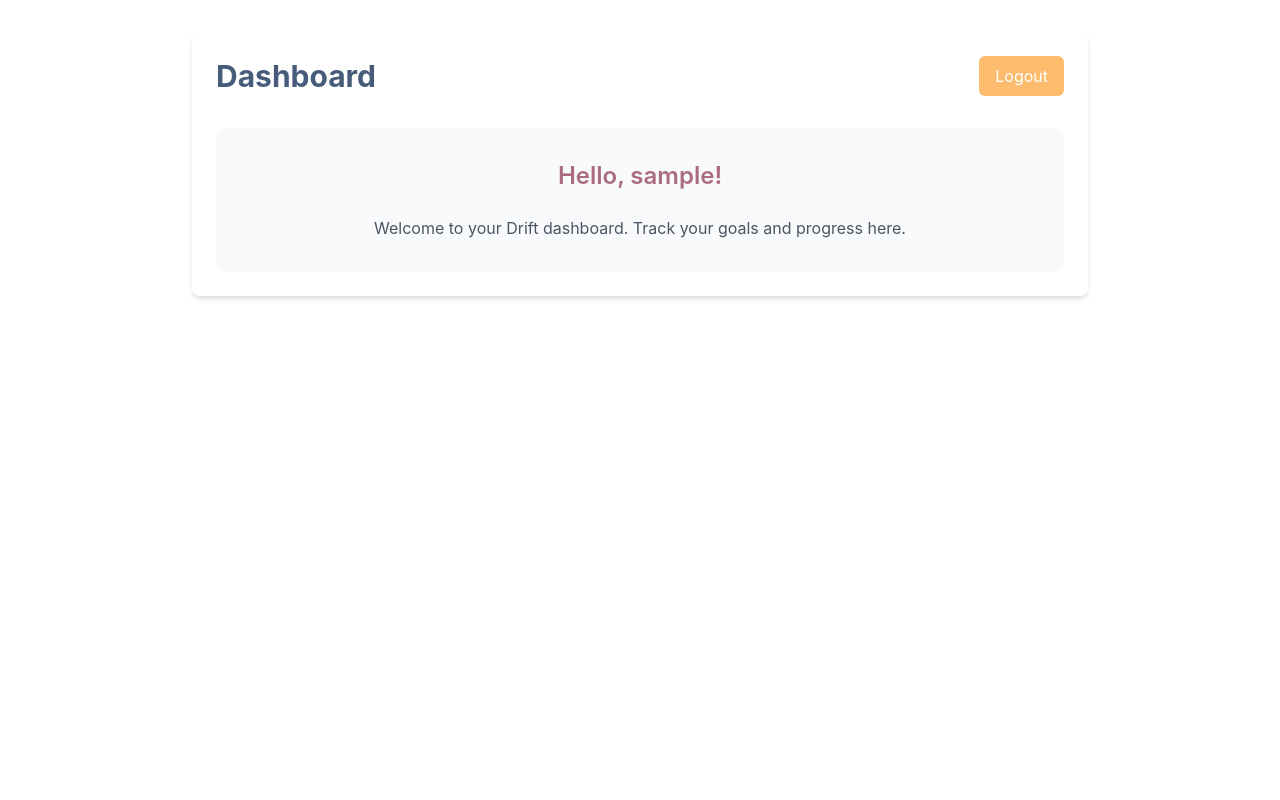
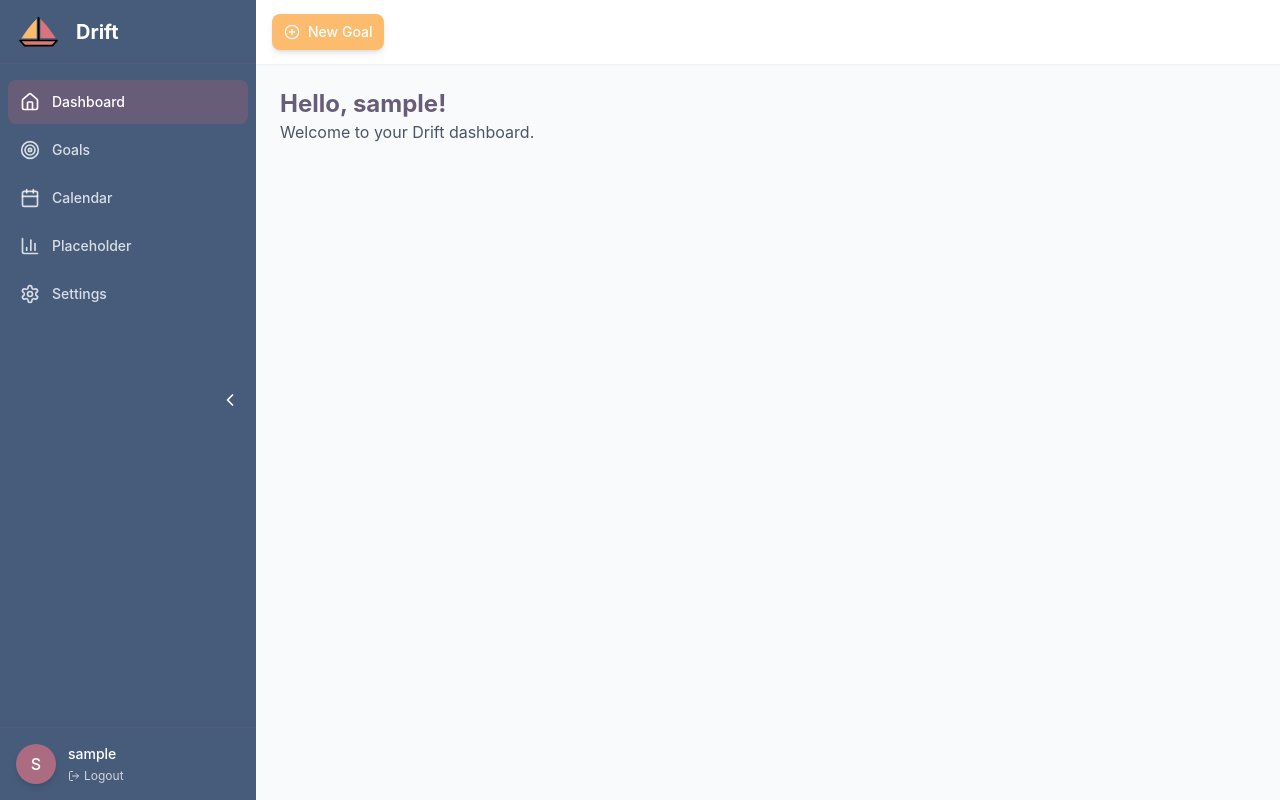
Before and after one commit to devsoc-unsw/trainee-steel-25t1, a React (Create React App) app in the folder drift/client/: page /dashboard in a window 1280 px wide. Built offline with nearby package versions, Linux system fonts and the light colour scheme; sample sign-in values are in the browser's storage.

Commit message:
updated dashboard page with sidebar and various pages the user can access

```diff
--- a/drift/client/src/App.tsx
+++ b/drift/client/src/App.tsx
@@ -3,7 +3,7 @@ import { BrowserRouter as Router, Routes, Route, Navigate } from 'react-router-d
 import Home from './components/Home';
 import Register from './components/auth/Register';
 import Login from './components/auth/Login';
-import Dashboard from './components/Dashboard';
+import Dashboard from './components/dashboard/Dashboard';
 
 const App: React.FC = () => {
   return (
@@ -12,7 +12,7 @@ const App: React.FC = () => {
         <Route path="/" element={<Home />} />
         <Route path="/register" element={<Register />} />
         <Route path="/login" element={<Login />} />
-        <Route path="/dashboard" element={<Dashboard />} />
+        <Route path="/dashboard/*" element={<Dashboard />} />
         <Route path="*" element={<Navigate to="/" replace />} />
       </Routes>
     </Router>
--- a/drift/client/src/components/Dashboard.tsx
+++ /dev/null
@@ -1,51 +0,0 @@
-import React, { useEffect, useState } from 'react';
-import { useNavigate } from 'react-router-dom';
-
-const Dashboard: React.FC = () => {
-  const [username, setUsername] = useState<string>('');
-  const navigate = useNavigate();
-
-  useEffect(() => {
-    // Check if user is logged in
-    const token = localStorage.getItem('userToken');
-    const name = localStorage.getItem('userName');
-
-    if (!token) {
-      navigate('/login');
-      return;
-    }
-
-    setUsername(name || 'User');
-  }, [navigate]);
-
-  const handleLogout = () => {
-    localStorage.removeItem('userToken');
-    localStorage.removeItem('userName');
-    navigate('/');
-  };
-
-  return (
-    <div className="max-w-4xl mx-auto my-8 p-6 bg-white rounded-lg shadow-md">
-      <div className="flex justify-between items-center mb-8">
-        <h1 className="text-3xl font-bold text-drift-blue">Dashboard</h1>
-        <button
-          onClick={handleLogout}
-          className="bg-drift-orange hover:bg-orange-600 text-white px-4 py-2 rounded-md transition-colors duration-200"
-        >
-          Logout
-        </button>
-      </div>
-
-      <div className="bg-gray-50 p-8 rounded-lg">
-        <h2 className="text-2xl font-semibold text-center text-drift-mauve mb-6">
-          Hello, {username}!
-        </h2>
-        <p className="text-center text-gray-600">
-          Welcome to your Drift dashboard. Track your goals and progress here.
-        </p>
-      </div>
-    </div>
-  );
-};
-
-export default Dashboard;
--- /dev/null
+++ b/drift/client/src/components/dashboard/CalendarPage.jsx
@@ -0,0 +1,3 @@
+import React from "react";
+const CalendarPage = () => <div className="text-drift-purple text-xl">Calendar Page</div>;
+export default CalendarPage;
--- /dev/null
+++ b/drift/client/src/components/dashboard/Dashboard.tsx
@@ -0,0 +1,163 @@
+import React, { useEffect, useState } from "react";
+import {
+  BarChart3,
+  Calendar,
+  ChevronLeft,
+  ChevronRight,
+  Home,
+  LogOut,
+  Menu,
+  PlusCircle,
+  Settings,
+  Target,
+  Users,
+} from "lucide-react";
+import DriftLogo from "../../assets/drift_logo.svg";
+import { Routes, Route, useNavigate, useLocation, Link } from "react-router-dom";
+
+import Goals from "./Goals";
+import CalendarPage from "./CalendarPage";
+import SettingsPage from "./SettingsPage";
+
+const Dashboard = () => {
+  const [username, setUsername] = useState("");
+  const [sidebarCollapsed, setSidebarCollapsed] = useState(false);
+  const [mobileMenuOpen, setMobileMenuOpen] = useState(false);
+  const navigate = useNavigate();
+  const location = useLocation();
+
+  useEffect(() => {
+    const token = localStorage.getItem("userToken");
+    const name = localStorage.getItem("userName");
+    if (!token) {
+      navigate("/login");
+      return;
+    }
+    setUsername(name || "User");
+    const savedSidebarState = localStorage.getItem("sidebarCollapsed");
+    if (savedSidebarState) setSidebarCollapsed(savedSidebarState === "true");
+    else setSidebarCollapsed(window.innerWidth < 768);
+
+    const handleResize = () => {
+      if (window.innerWidth < 768) setMobileMenuOpen(false);
+    };
+    window.addEventListener("resize", handleResize);
+    return () => window.removeEventListener("resize", handleResize);
+  }, [navigate]);
+
+  const handleLogout = () => {
+    localStorage.removeItem("userToken");
+    localStorage.removeItem("userName");
+    navigate("/");
+  };
+
+  const toggleSidebar = () => {
+    const newState = !sidebarCollapsed;
+    setSidebarCollapsed(newState);
+    localStorage.setItem("sidebarCollapsed", String(newState));
+  };
+
+  const toggleMobileMenu = () => setMobileMenuOpen(!mobileMenuOpen);
+
+  const navItems = [
+    { name: "Dashboard", icon: Home, path: "/dashboard" },
+    { name: "Goals", icon: Target, path: "/dashboard/goals" },
+    { name: "Calendar", icon: Calendar, path: "/dashboard/calendar" },
+    { name: "Placeholder", icon: BarChart3, path: "" },
+    { name: "Settings", icon: Settings, path: "/dashboard/settings" },
+  ];
+
+  return (
+    <div className="flex h-screen bg-gray-50">
+      <aside className={`fixed inset-y-0 left-0 z-20 flex flex-col bg-drift-blue transition-all duration-300 ease-in-out ${sidebarCollapsed ? "w-20" : "w-64"} ${mobileMenuOpen ? "translate-x-0" : "-translate-x-full md:translate-x-0"}`}>
+        <div className={`flex h-16 items-center ${sidebarCollapsed ? "justify-center" : "justify-between"} border-b border-drift-purple/30 px-4`}>
+          <div className="flex items-center space-x-3">
+            <img src={DriftLogo} alt="Drift logo" className="h-12 w-12" />
+            {!sidebarCollapsed && <span className="text-xl font-bold text-white">Drift</span>}
+          </div>
+          {!sidebarCollapsed && (
+            <button
+              onClick={toggleSidebar}
+              className="absolute right-3 top-1/2 -translate-y-1/2 rounded-md p-1 text-white hover:bg-drift-purple/30 transition-colors"
+            >
+              <ChevronLeft className="h-5 w-5" />
+            </button>
+          )}
+        </div>
+        {sidebarCollapsed && (
+          <button
+            onClick={toggleSidebar}
+            className="absolute -right-3 top-1/2 -translate-y-1/2 flex h-6 w-6 items-center justify-center rounded-full bg-drift-orange text-white shadow-md hover:bg-drift-pink transition-colors"
+          >
+            <ChevronRight className="h-4 w-4" />
+          </button>
+        )}
+        <nav className="flex-1 space-y-1 px-2 py-4">
+          {navItems.map((item) => (
+            <Link
+              key={item.name}
+              to={item.path}
+              className={`group flex items-center rounded-lg px-3 py-3 text-sm font-medium transition-all ${location.pathname === item.path ? "bg-drift-purple text-white" : "text-white/80 hover:bg-drift-purple/40 hover:text-white"} ${sidebarCollapsed ? "justify-center" : ""}`}
+            >
+              <item.icon className={`h-5 w-5 ${sidebarCollapsed ? "" : "mr-3"}`} />
+              {!sidebarCollapsed && <span>{item.name}</span>}
+            </Link>
+          ))}
+        </nav>
+        <div className={`border-t border-drift-purple/30 p-4 ${sidebarCollapsed ? "flex justify-center" : ""}`}>
+          {sidebarCollapsed ? (
+            <div className="group relative">
+              <div className="h-10 w-10 cursor-pointer rounded-full bg-drift-mauve flex items-center justify-center text-white font-medium shadow-md">
+                {username.charAt(0).toUpperCase()}
+              </div>
+              <div className="absolute bottom-full left-1/2 mb-2 hidden -translate-x-1/2 transform rounded-md bg-drift-purple px-3 py-2 text-xs text-white shadow-md group-hover:block">
+                <p>{username}</p>
+                <button onClick={handleLogout} className="mt-1 flex items-center text-xs text-gray-300 hover:text-white">
+                  <LogOut className="mr-1 h-3 w-3" /> Logout
+                </button>
+              </div>
+            </div>
+          ) : (
+            <div className="flex items-center">
+              <div className="h-10 w-10 rounded-full bg-drift-mauve flex items-center justify-center text-white font-medium shadow-md">
+                {username.charAt(0).toUpperCase()}
+              </div>
+              <div className="ml-3">
+                <p className="text-sm font-medium text-white">{username}</p>
+                <button onClick={handleLogout} className="mt-1 flex items-center text-xs text-gray-300 hover:text-white">
+                  <LogOut className="mr-1 h-3 w-3" /> Logout
+                </button>
+              </div>
+            </div>
+          )}
+        </div>
+      </aside>
+      <div className={`flex flex-1 flex-col transition-all duration-300 ${sidebarCollapsed ? "md:ml-20" : "md:ml-64"}`}>
+        <header className="sticky top-0 z-10 bg-white shadow-sm">
+          <div className="flex h-16 items-center justify-between px-4">
+            <button onClick={toggleMobileMenu} className="mr-2 rounded-md p-2 text-drift-blue hover:bg-gray-100 md:hidden">
+              <Menu className="h-6 w-6" />
+            </button>
+            <div className="flex items-center space-x-4">
+              <button className="flex items-center rounded-lg bg-drift-orange px-3 py-2 text-sm font-medium text-white shadow-md hover:bg-drift-orange/90 transition-all hover:shadow-lg">
+                <PlusCircle className="mr-2 h-4 w-4" />
+                <span>New Goal</span>
+              </button>
+            </div>
+          </div>
+        </header>
+        <main className="flex-1 overflow-y-auto p-4 md:p-6">
+          <Routes>
+            <Route path="/" element={<div><h2 className="text-2xl font-bold text-drift-purple">Hello, {username}!</h2><p className="text-gray-600">Welcome to your Drift dashboard.</p></div>} />
+            <Route path="goals" element={<Goals />} />
+            <Route path="calendar" element={<CalendarPage />} />
+            <Route path="settings" element={<SettingsPage />} />
+          </Routes>
+        </main>
+      </div>
+      {mobileMenuOpen && <div className="fixed inset-0 z-10 bg-black bg-opacity-50 md:hidden" onClick={toggleMobileMenu}></div>}
+    </div>
+  );
+};
+
+export default Dashboard;
--- /dev/null
+++ b/drift/client/src/components/dashboard/Goals.jsx
@@ -0,0 +1,3 @@
+import React from "react";
+const Goals = () => <div className="text-drift-purple text-xl">Goals Page</div>;
+export default Goals;
--- /dev/null
+++ b/drift/client/src/components/dashboard/SettingsPage.jsx
@@ -0,0 +1,3 @@
+import React from "react";
+const SettingsPage = () => <div className="text-drift-purple text-xl">Settings Page</div>;
+export default SettingsPage;
--- a/drift/package.json
+++ b/drift/package.json
@@ -19,5 +19,8 @@
   "license": "ISC",
   "devDependencies": {
     "concurrently": "^8.0.1"
+  },
+  "dependencies": {
+    "lucide-react": "^0.509.0"
   }
 }
```
Also changed, not shown: drift/client/src/assets/drift_logo.svg (added), 1 other file (tests, documents, lock files or other folders).
